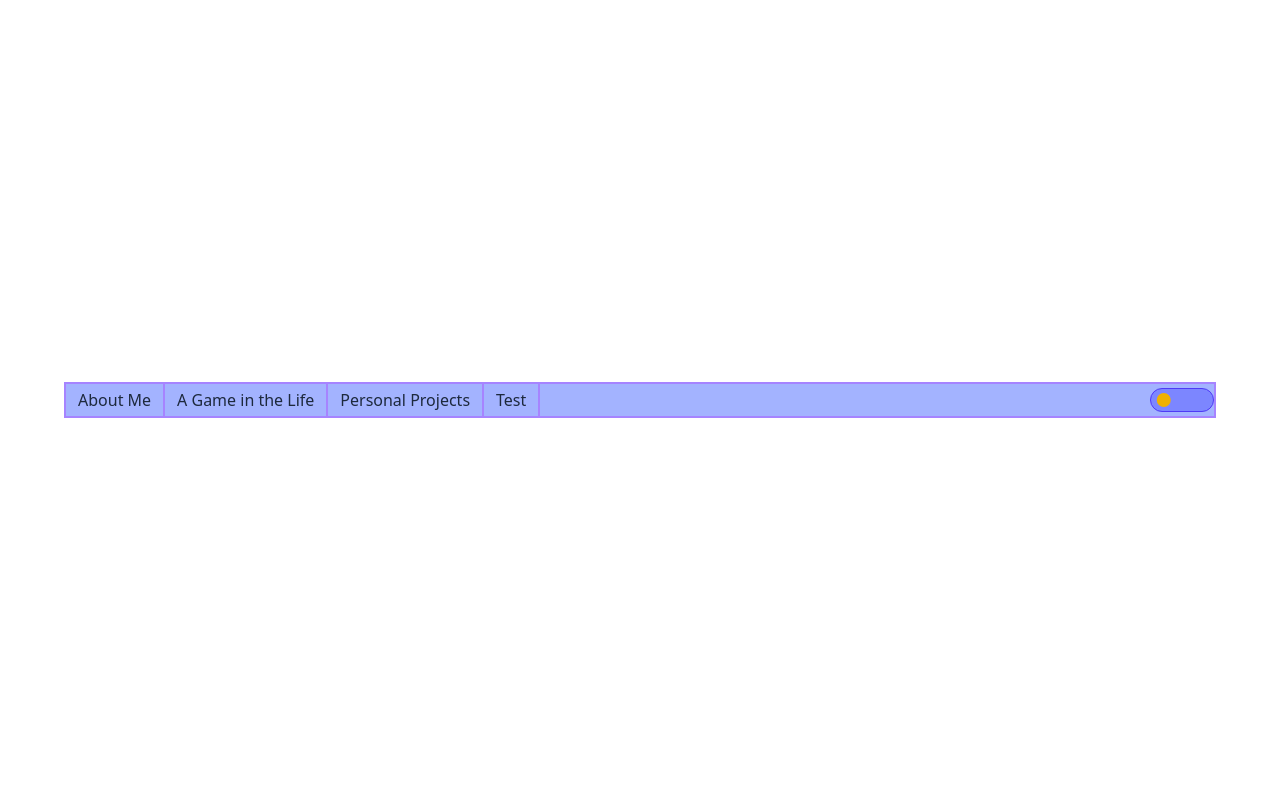
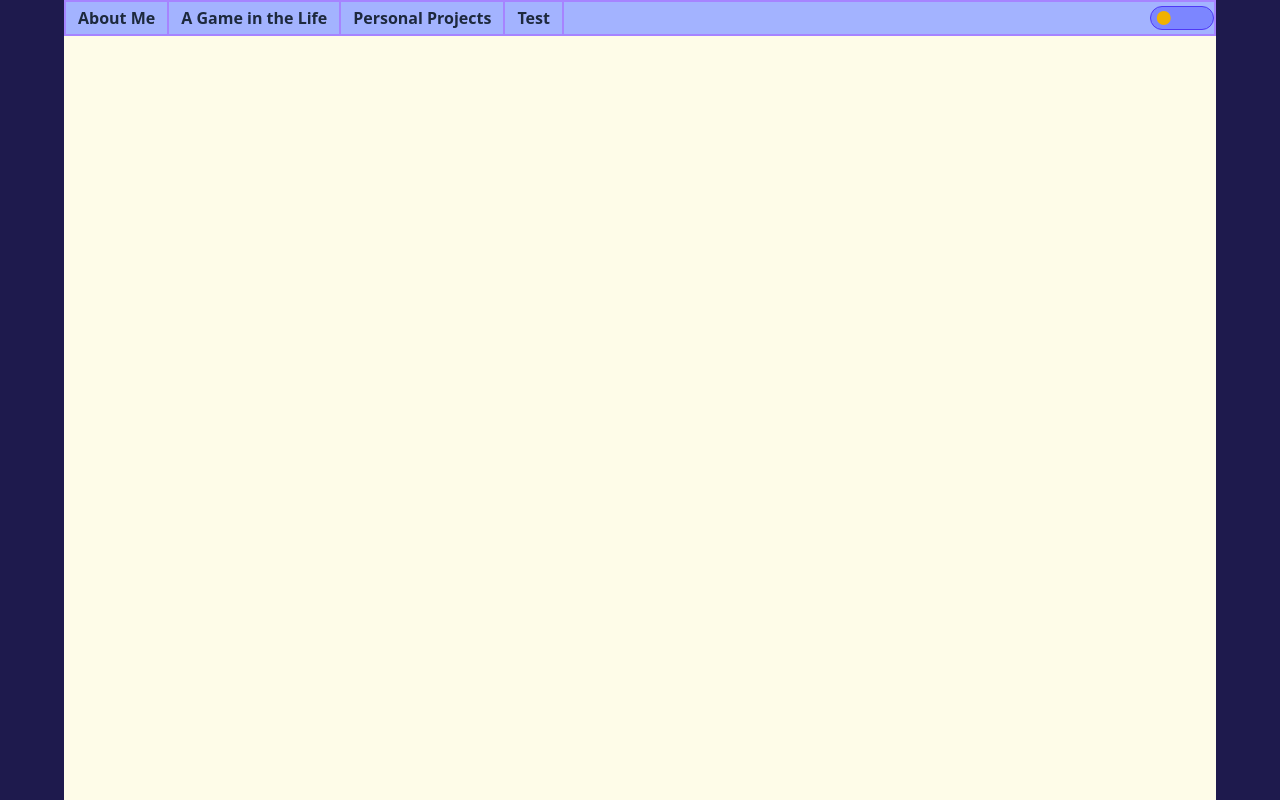
Before and after one commit to SomeSayKosm/Portfolio, a React (Vite) app: page / in a window 1280 px wide. Shown: the top 800 px of the page. Built offline with nearby package versions, Linux system fonts and the light colour scheme.

Commit message:
Adjusted App styling to positon the Nav at the top and give a distinct container for content vs trim

```diff
--- a/src/App.tsx
+++ b/src/App.tsx
@@ -1,17 +1,35 @@
 import { useState } from 'react'
-import './NavBar'
+import clsx from 'clsx';
 import NavBar from './NavBar'
 
 function App() {
   const [ darkModeEnabled, setDarkModeEnabled ] = useState(false);
 
+  const colorSettings = darkModeEnabled ?
+    {
+      content:"bg-sky-950",
+      trim:"bg-slate-950",
+    } :
+    {
+      content:"bg-yellow-50",
+      trim:"bg-indigo-950",
+    }
+
   return (
     <>
-      <div className="flex flex-col w-screen items-center">
-        <NavBar
-          darkModeEnabled={darkModeEnabled}
-          setDarkModeEnabled={setDarkModeEnabled}
-          />
+      <div className={clsx(
+        "flex flex-col w-screen items-center justify-start",
+        colorSettings.trim
+      )}>
+        <div className={clsx(
+          "max-w-6xl w-full min-h-[2000px]",
+          colorSettings.content
+        )}>
+          <NavBar
+            darkModeEnabled={darkModeEnabled}
+            setDarkModeEnabled={setDarkModeEnabled}
+            />
+        </div>
       </div>
     </>
   )
--- a/src/NavBar.tsx
+++ b/src/NavBar.tsx
@@ -12,7 +12,7 @@ const NavBar = ({darkModeEnabled, setDarkModeEnabled}: DarkModeToggleProps) => {
     const colorSettings = darkModeEnabled ? "bg-blue-950 text-slate-300 border-blue-600" : "bg-indigo-300 text-slate-800 border-violet-400";
 
     return <nav className={clsx(
-        "flex justify-between max-w-6xl border-2 w-full",
+        "flex justify-between border-2 w-full",
         colorSettings
     )}>
         <ul className="flex justify-start">
--- a/src/NavBarOption.tsx
+++ b/src/NavBarOption.tsx
@@ -11,7 +11,7 @@ const NavBarOption = ({ darkModeEnabled, children }: Props) => {
     const colorSettings = darkModeEnabled ? "border-blue-600 hover:bg-orange-500 hover:text-slate-800" : "border-violet-400 hover:bg-rose-400 hover:text-slate-800";
 
     return <li className={clsx(
-      "border-r-2 px-3 py-1 cursor-pointer list-none",
+      "border-r-2 px-3 py-1 cursor-pointer list-none font-semibold",
       colorSettings
     )}>
         {children}
```
